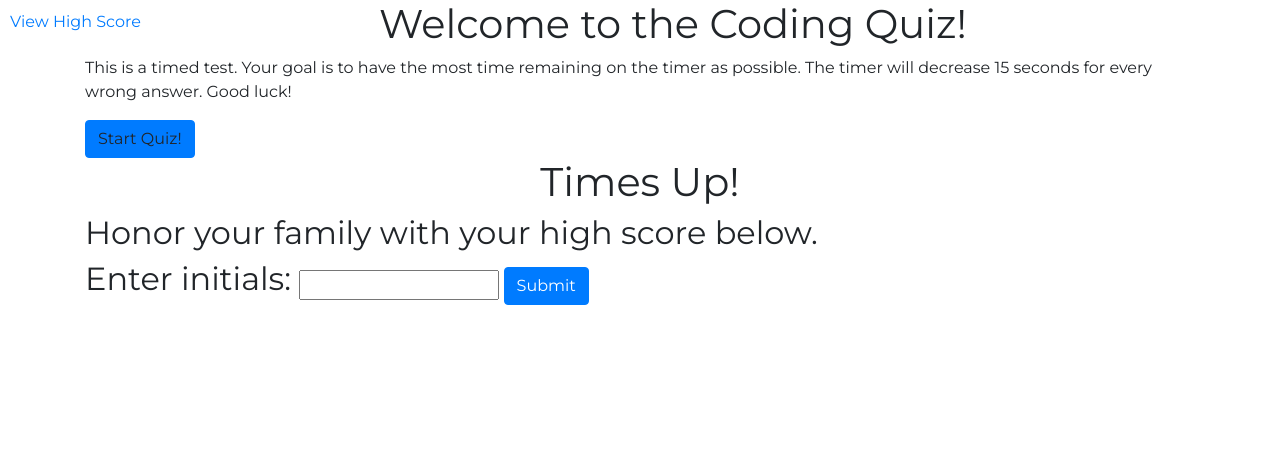
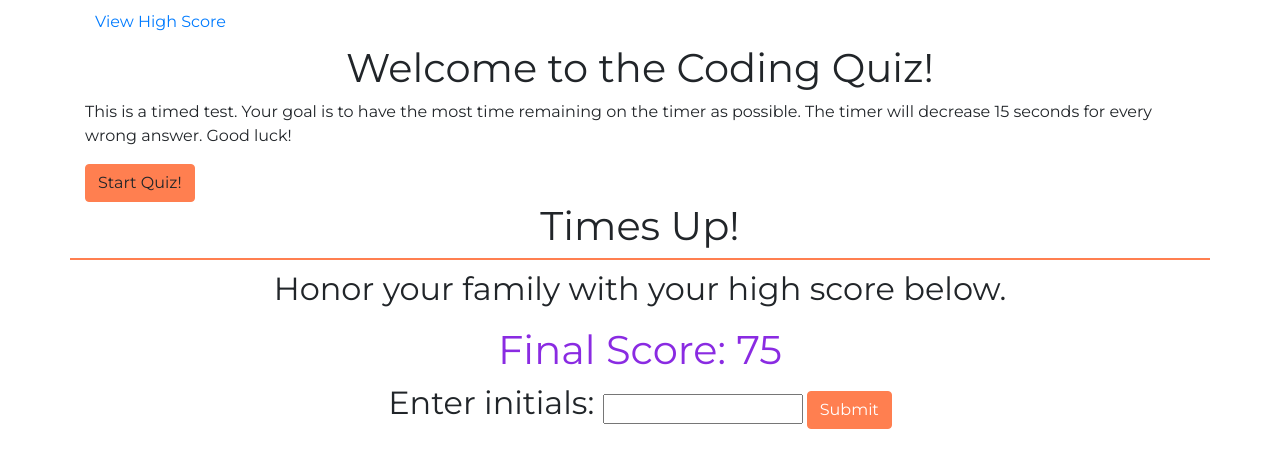
Before and after one commit to emilyporterfieldtaylor/code_quiz, a plain HTML site: page index.html in a window 1280 px wide. Both pictures are taken after a click on the link "View High Score". Drawn offline with nearby package versions, Linux system fonts and the light colour scheme.

Commit message:
create styling for highscore page

```diff
--- a/index.html
+++ b/index.html
@@ -12,11 +12,20 @@
 </head>
 
 <body>
+
+  <div class="container">
+    <div class="row">
+      <div class="col-lg">
   <a href="#" id="score" onclick="showScore()">View High Score</a>
 
   <div id="timer">
 
   </div>
+</div>
+</div>
+</div>
+
+
 
   <div class="container" id="landing">
     <div class="row">
@@ -70,7 +79,7 @@
   </div>
 
   <div class="container hide" id="highscore">
-    <div class="row">
+    <div class="row" id="timesUp">
       <div class="col-lg-12">
         <h1>
           Times Up!
@@ -85,19 +94,24 @@
       </div>
     </div>
     <div class="row">
+      <div class="col-lg-12">
+        <h1 id=finalScore>
+
+        </h1>
+      </div>
+    </div>
+    <div class="row">
       <span class="col-lg">
         <h2 style="display: inline;">
           Enter initials:
         </h2>
         <input type="text"></input>
         <span>
-          <a class="btn btn-primary" href="#" role="button">Submit</a>
+          <a class="btn btn-primary" onclick="submit" href="#" role="button">Submit</a>
         </span>
     </div>
   </div>
 
-
-  <script scr="question.js"></script>
   <script src="script.js"> </script>
 
 </body>
--- a/script.js
+++ b/script.js
@@ -37,6 +37,7 @@ var timerEl = document.querySelector("#timer");
 var quizEl = document.querySelector("#quiz");
 var scoreEl = document.querySelector("#highscore");
 var landingEl = document.querySelector("#landing");
+var finalScoreEl = document.querySelector("#finalScore");
 
 //Counting Variables
 var currentQuestion = 0;
@@ -104,7 +105,12 @@ document.addEventListener("click", function(event){
 function showScore() {
   var currentTime = countdown;
   quizFinished = true;
+  finalScoreEl.textContent = "Final Score: " + currentTime;
   scoreEl.classList.remove("hide");
   quizEl.setAttribute("class" , "hide");
+}
 
+function highScoreList () {
+  fianlScoreEl.textContent = "";
+  fianlScoreEl.textContent = "Final Score: " + scoreEl;
 }
--- a/style.css
+++ b/style.css
@@ -36,3 +36,26 @@ button {
   background-color: coral !important;
   border-color: coral !important;
 }
+
+.btn{
+  color: white;
+  background-color: coral !important;
+  border-color: coral !important;
+}
+
+#timesUp {
+  border-bottom: solid 2px coral;
+}
+
+#finalScore {
+  color: blueviolet;
+  margin: 10px;
+}
+
+#highScore {
+  text-align: center;
+}
+
+h2 {
+  margin-top: 10px !important;
+}
```
